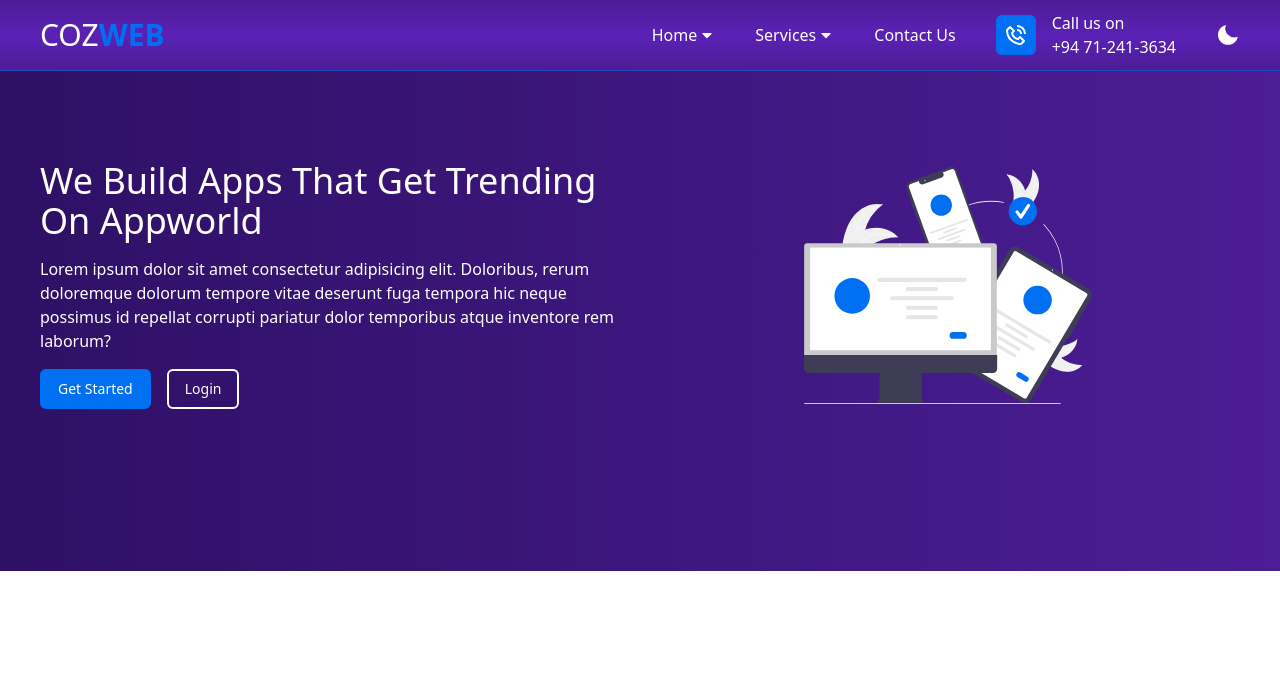
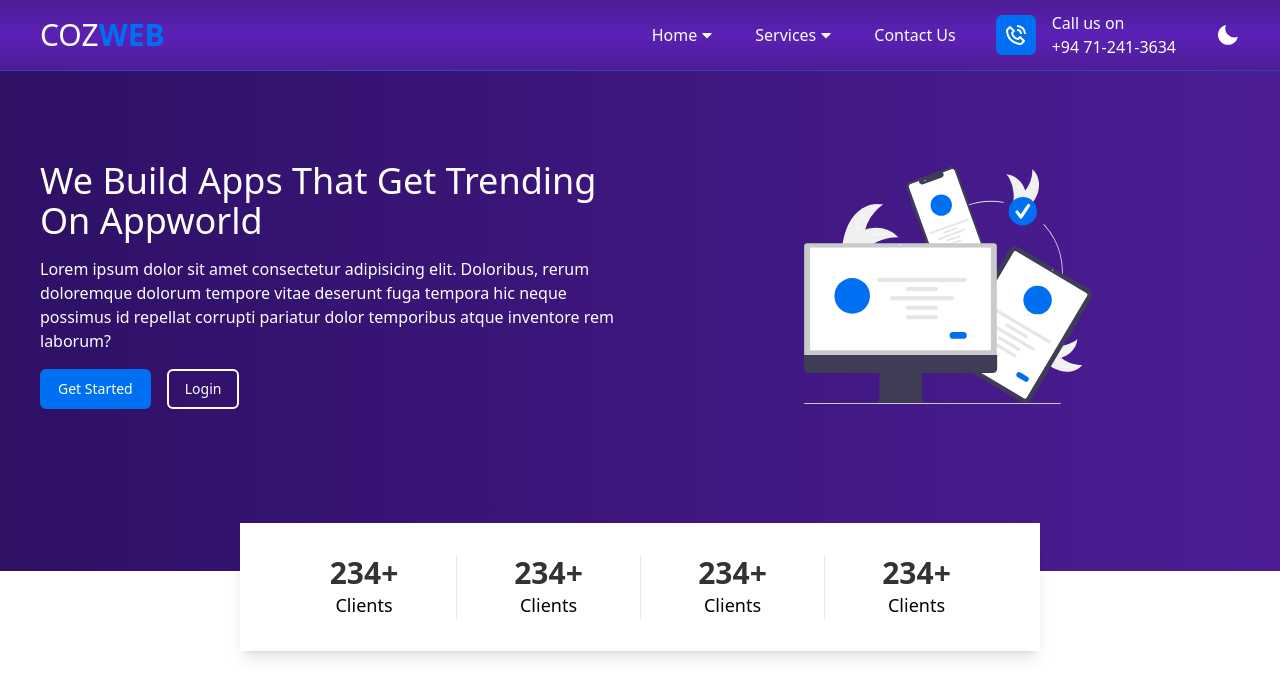
Before and after one commit to it21172878/cozweb, a React (Vite) app: page / in a window 1280 px wide. Shown: the top 696 px of the page. Built offline with nearby package versions, Linux system fonts and the light colour scheme.

Commit message:
Number Counter Section

```diff
--- a/package.json
+++ b/package.json
@@ -11,6 +11,7 @@
   },
   "dependencies": {
     "react": "^18.2.0",
+    "react-countup": "^6.5.0",
     "react-dom": "^18.2.0",
     "react-icons": "^4.12.0"
   },
--- a/src/App.jsx
+++ b/src/App.jsx
@@ -2,12 +2,14 @@
 
 import Hero from './components/hero/Hero';
 import Navbar from './components/navbar/navbar';
+import OverviewCounter from './components/overview-counter/OverviewCounter';
 
 const App = () => {
   return (
     <>
       <Navbar />
       <Hero />
+      <OverviewCounter />
     </>
   );
 };
--- /dev/null
+++ b/src/components/overview-counter/OverviewCounter.jsx
@@ -0,0 +1,38 @@
+// import React from 'react'
+
+import CountUp from 'react-countup';
+
+const OverviewCounter = () => {
+  return (
+    <section className=" container h-12 md:h-32">
+      <div className=" grid grid-cols-4 divide-x mx-auto w-full md:max-w-[800px] shadow-lg bg-white -translate-y-10 md:-translate-y-16 my-4 md:p-8 dark:bg-gray-800 dark:text-white/70 ">
+        <div className=" flex flex-col items-center justify-center">
+          <h1 className=" text-sm font-bold text-black/80 dark:text-white sm:text-lg md:text-3xl">
+            <CountUp end={234} suffix="+" duration={2.75} />
+          </h1>
+          <h1 className=" sm:text-md text-xs md:text-lg">Clients</h1>
+        </div>
+        <div className=" flex flex-col items-center justify-center">
+          <h1 className=" text-sm font-bold text-black/80 dark:text-white sm:text-lg md:text-3xl">
+            <CountUp end={234} suffix="+" duration={2.75} />
+          </h1>
+          <h1 className=" sm:text-md text-xs md:text-lg">Clients</h1>
+        </div>
+        <div className=" flex flex-col items-center justify-center">
+          <h1 className=" text-sm font-bold text-black/80 dark:text-white sm:text-lg md:text-3xl">
+            <CountUp end={234} suffix="+" duration={2.75} />
+          </h1>
+          <h1 className=" sm:text-md text-xs md:text-lg">Clients</h1>
+        </div>
+        <div className=" flex flex-col items-center justify-center">
+          <h1 className=" text-sm font-bold text-black/80 dark:text-white sm:text-lg md:text-3xl">
+            <CountUp end={234} suffix="+" duration={2.75} />
+          </h1>
+          <h1 className=" sm:text-md text-xs md:text-lg">Clients</h1>
+        </div>
+      </div>
+    </section>
+  );
+};
+
+export default OverviewCounter;
```
Also changed, not shown: 1 other file (tests, documents, lock files or other folders).
